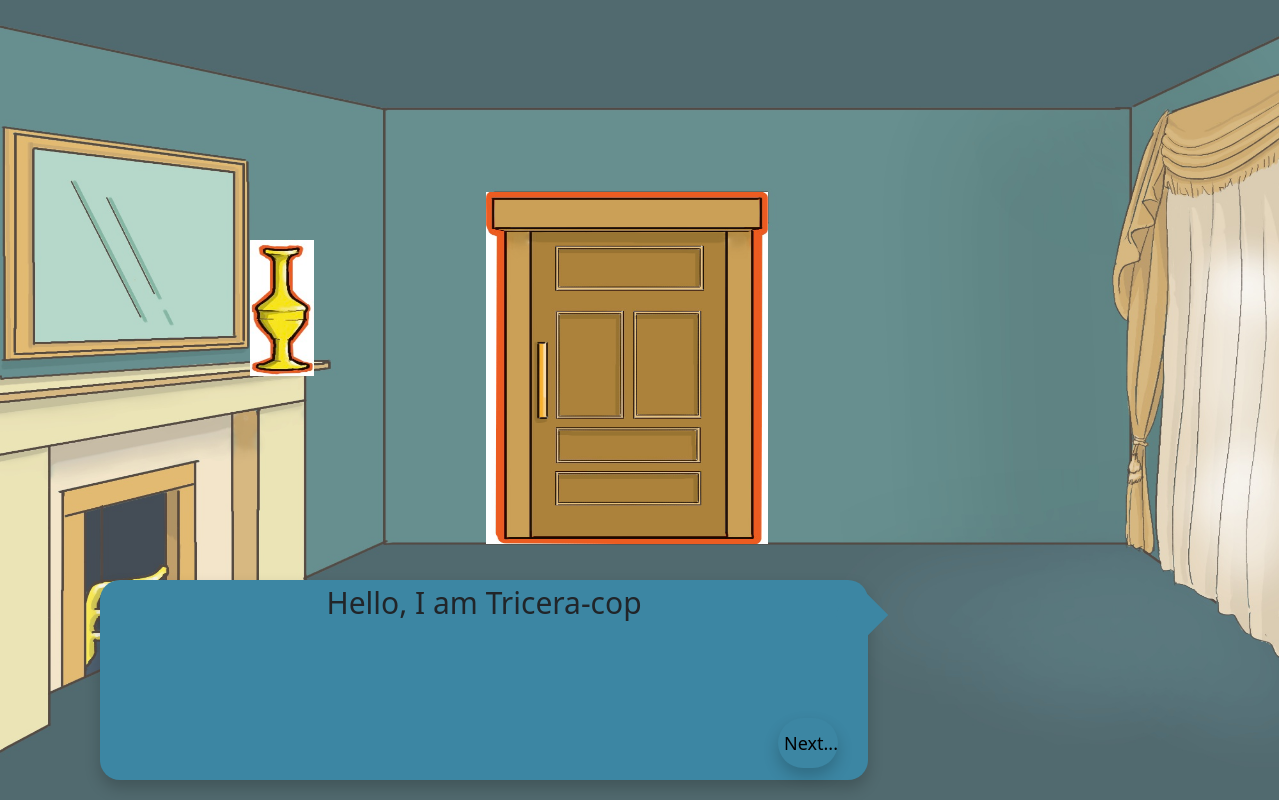
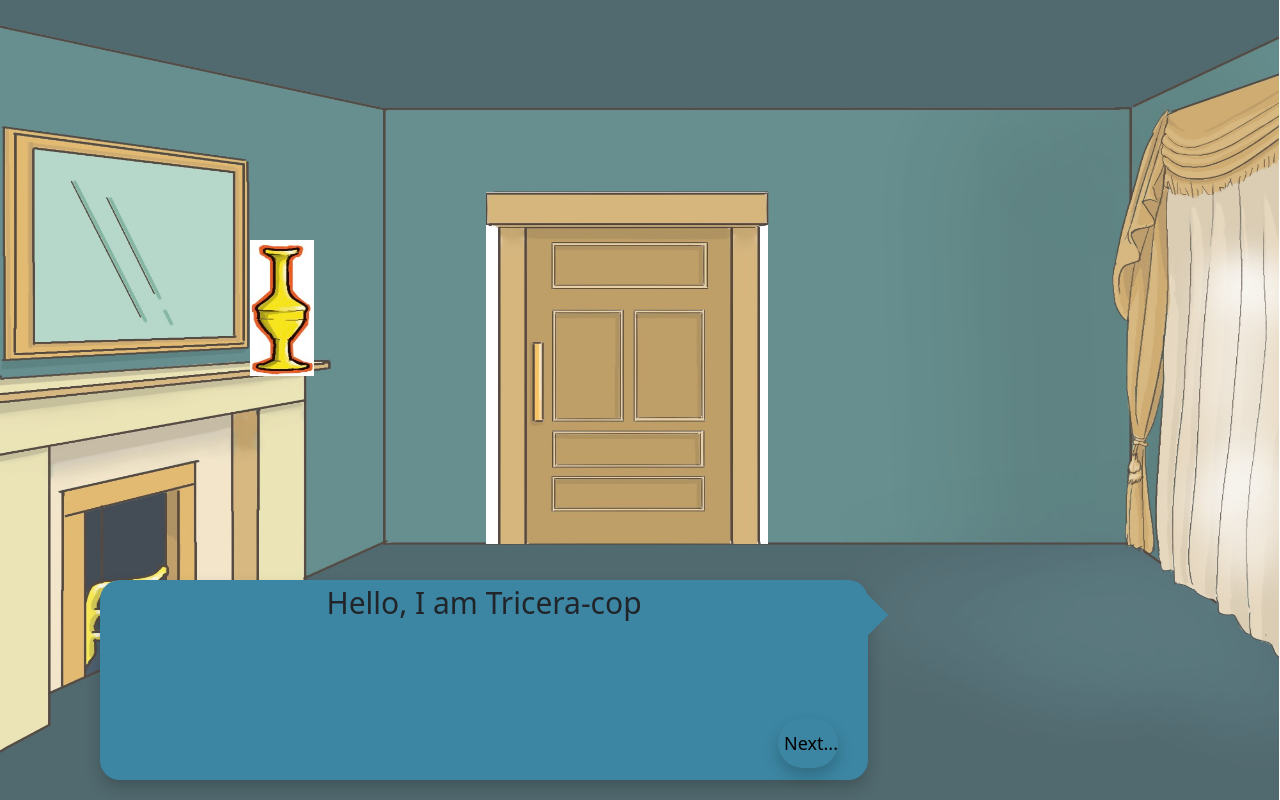
Before and after one commit to SeanEmmers/tricera-COPS, a React (Create React App) app: page / in a window 1280 px wide. Built offline with nearby package versions, Linux system fonts and the light colour scheme.

Commit message:
door now highlights on mouse over and out

```diff
--- a/src/components/landing-room/LandingRoom.js
+++ b/src/components/landing-room/LandingRoom.js
@@ -4,6 +4,7 @@ import OrangeDoor from "./room-one-images/orange-door-test.jpeg";
 import Popup from "./PopUp";
 import { useState } from 'react';
 import JarCropped from "./room-one-images/jar-cropped.jpeg";
+import DoorImg from "./room-one-images/roomOneDoor.jpeg";
 
 class SpeechBubble extends React.Component {
   constructor(props) {
@@ -33,7 +34,7 @@ const Door = () => {
 
   return(
     <div>
-     <img className="doorOutline" onClick={() => setButtonPopup(true)} src={OrangeDoor} alt="OrangeDoor">
+     <img className="doorOutline" onClick={() => setButtonPopup(true)} src={DoorImg} onMouseOver={e => e.currentTarget.src = OrangeDoor} onMouseOut={e => e.currentTarget.src = DoorImg } alt="OrangeDoor">
       </img>
       <Popup trigger={buttonPopUp} setTrigger={setButtonPopup}>
         <div className="EndingText">
@@ -50,7 +51,7 @@ const LandingRoom = () => {
     <div className='LandingRoom'>
       <div className="parent">
         <img className="backgroundImage" src={RoomOneImage} alt="TriceraCop" />
-        <img className="jarOutline" id="OrangeLine" src={JarCropped} alt="Jar" />
+        <img className="jarOutline" src={JarCropped} alt="Jar" />
         <Door/>
         <SpeechBubble/>
       </div>
```
Also changed, not shown: src/components/landing-room/room-one-images/roomOneDoor.jpeg (added).
